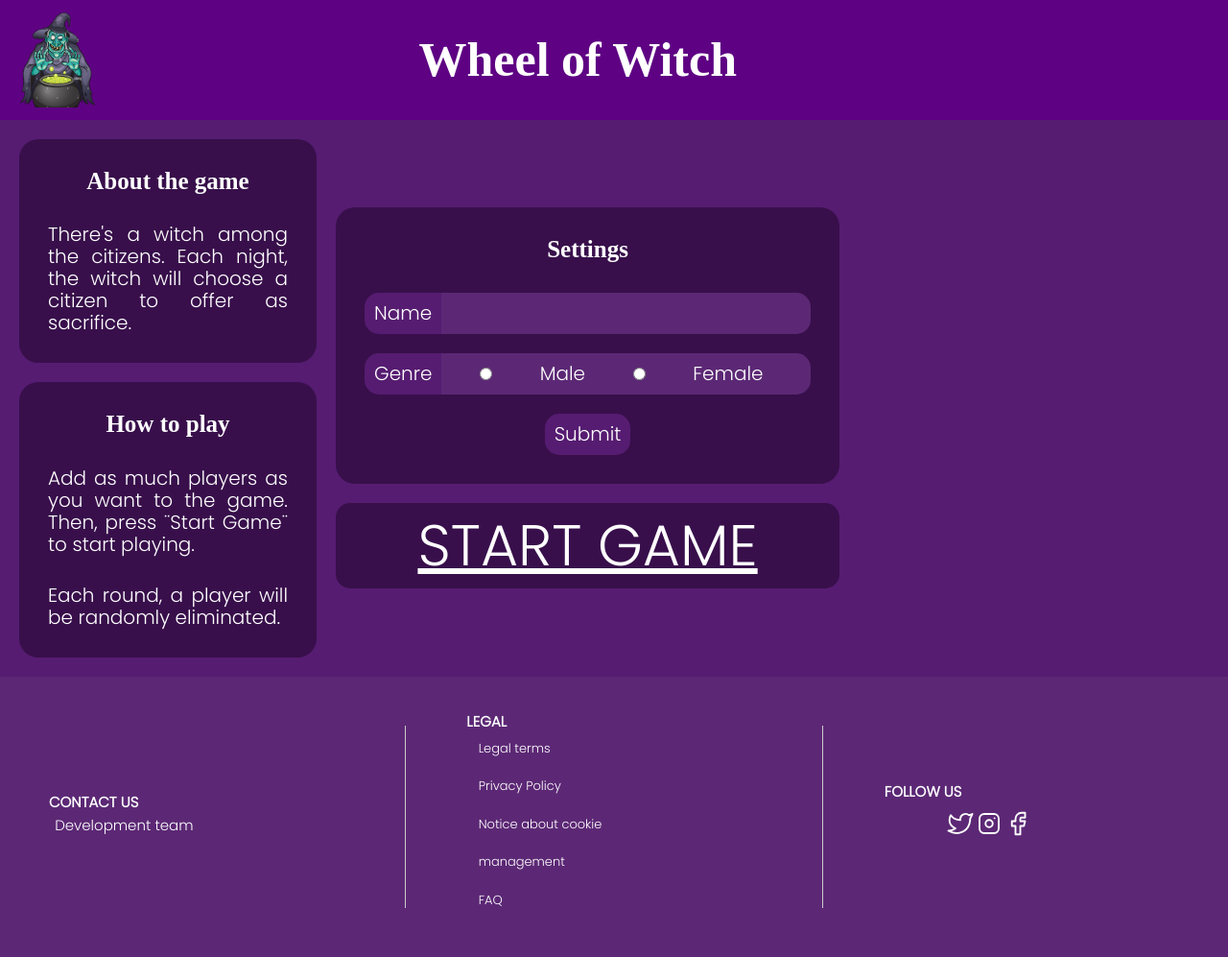
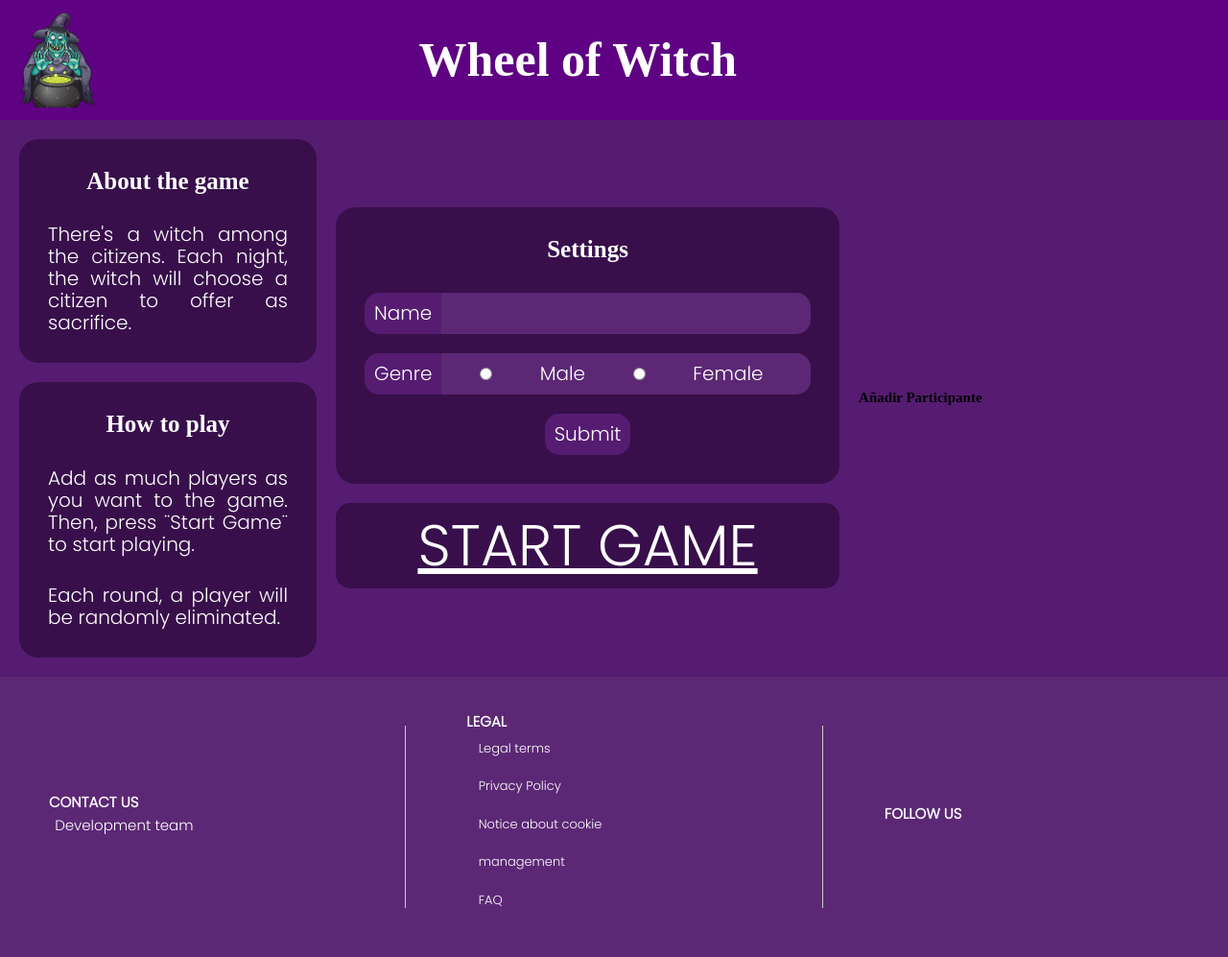
Before and after one commit to nxcxdev/Vite-Project-Base, a website built with Vite: page src/index.html in a window 1280 px wide. Shown: the whole page at 96% size. Built offline with nearby package versions, Linux system fonts and the light colour scheme.

Commit message:
created addplayer

```diff
--- a/src/index.html
+++ b/src/index.html
@@ -42,10 +42,11 @@
             <section class="flex" id="center__main">
                 <div class="main__section flex" id="setup__game">
                     <h2>Settings</h2>
-                    <form class="flex" id="setup__form">
+                    <form onsubmit="createNewPlayer(); return false" class="flex" id="setup__form">
                         <div class="flex">
                             <label class="label">Name</label>
                             <input id="name" type="text" />
+
                         </div>
                         <div class="flex">
                             <label class="label">Genre</label>
@@ -70,8 +71,15 @@
                         </div>
                         <input type="submit" id="submit" />
                     </form>
+
                 </div>
                 <a href="./pages/game/index.html" class="button" id="start__game">START GAME</a>
+            </section>
+            <section>
+                <ul id="player_list">
+                    <h2>Añadir Participante</h2>
+
+                </ul>
             </section>
         </main>
         <footer id="footer">
@@ -101,88 +109,11 @@
                     <h2>FOLLOW US</h2>
                     <hr />
                     <div id="social-networks">
-                        <a
-                            class="items-social"
-                            href="https://twitter.com/i/flow/login?input_flow_data=%7B%22requested_variant%22%3A%22eyJsYW5nIjoiZXMifQ%3D%3D%22%7D"
-                            target="_blank"
-                            ><svg
-                                xmlns="http://www.w3.org/2000/svg"
-                                class="icon icon-tabler icon-tabler-brand-twitter"
-                                width="30"
-                                height="44"
-                                viewBox="0 0 24 24"
-                                stroke-width="1.5"
-                                stroke="#ffffff"
-                                fill="none"
-                                stroke-linecap="round"
-                                stroke-linejoin="round"
-                            >
-                                <path
-                                    stroke="none"
-                                    d="M0 0h24v24H0z"
-                                    fill="none"
-                                />
-                                <path
-                                    d="M22 4.01c-1 .49 -1.98 .689 -3 .99c-1.121 -1.265 -2.783 -1.335 -4.38 -.737s-2.643 2.06 -2.62 3.737v1c-3.245 .083 -6.135 -1.395 -8 -4c0 0 -4.182 7.433 4 11c-1.872 1.247 -3.739 2.088 -6 2c3.308 1.803 6.913 2.423 10.034 1.517c3.58 -1.04 6.522 -3.723 7.651 -7.742a13.84 13.84 0 0 0 .497 -3.753c0 -.249 1.51 -2.772 1.818 -4.013z"
-                                /></svg
-                        ></a>
-                        <a
-                            class="items-social"
-                            href="https://www.instagram.com/"
-                            target="_blank"
-                            ><svg
-                                xmlns="http://www.w3.org/2000/svg"
-                                class="icon icon-tabler icon-tabler-brand-instagram"
-                                width="30"
-                                height="44"
-                                viewBox="0 0 24 24"
-                                stroke-width="1.5"
-                                stroke="#ffffff"
-                                fill="none"
-                                stroke-linecap="round"
-                                stroke-linejoin="round"
-                            >
-                                <path
-                                    stroke="none"
-                                    d="M0 0h24v24H0z"
-                                    fill="none"
-                                />
-                                <path
-                                    d="M4 4m0 4a4 4 0 0 1 4 -4h8a4 4 0 0 1 4 4v8a4 4 0 0 1 -4 4h-8a4 4 0 0 1 -4 -4z"
-                                />
-                                <path
-                                    d="M12 12m-3 0a3 3 0 1 0 6 0a3 3 0 1 0 -6 0"
-                                />
-                                <path d="M16.5 7.5l0 .01" /></svg
-                        ></a>
-                        <a
-                            class="items-social"
-                            href="https://www.facebook.com/?locale=es_ES"
-                            target="_blank"
-                            ><svg
-                                xmlns="http://www.w3.org/2000/svg"
-                                class="icon icon-tabler icon-tabler-brand-facebook"
-                                width="30"
-                                height="44"
-                                viewBox="0 0 24 24"
-                                stroke-width="1.5"
-                                stroke="#ffffff"
-                                fill="none"
-                                stroke-linecap="round"
-                                stroke-linejoin="round"
-                            >
-                                <path
-                                    stroke="none"
-                                    d="M0 0h24v24H0z"
-                                    fill="none"
-                                />
-                                <path
-                                    d="M7 10v4h3v7h4v-7h3l1 -4h-4v-2a1 1 0 0 1 1 -1h3v-4h-3a5 5 0 0 0 -5 5v2h-3"
-                                /></svg
-                        ></a>
+
                     </div>
                 </div>
             </div>
         </footer>
+        <script src="./main.ts"></script>
     </body>
 </html>
--- /dev/null
+++ b/src/main.ts
@@ -0,0 +1,51 @@
+let playerlist = [];
+let listDisplay = document.getElementById("player_list");
+
+
+
+let deadPlayersList = [];
+let eliminatedListDisplay = document.getElementById("dead_players_list");
+
+
+function createNewPlayer(){
+
+
+    let player ={
+
+        name: document.getElementById("name").value
+    }
+    playerlist.push(player)
+
+    listDisplay.innerHTML += `
+
+    <li class="player__list-item id="player-${player.name}</li>
+    ${player.name}
+    </li>
+    `;
+    //localStorage.setItem(playerlist);
+
+
+
+}
+
+
+
+
+function startRound(){
+
+    let randomNumber = Math.floor(Math.random() * playerList.length);
+
+    let randomPlayer = playerList[randomNumber];
+
+    deadPlayersList.push(randomPlayer);
+
+    eliminatedListDisplay.innerHTML += `
+
+    <li class="player__list>
+    ${randomPlayer.name}
+    </li>`;
+
+    document.getElementById(`player-${randomPlayer.name}`)?.remove();
+    playerList.splice(randomNumber, 1);
+
+}
```
Also changed, not shown: src/pages/game/index.html (+12 -8 lines), src/pages/game/modules/game.ts (+14 -18 lines).
